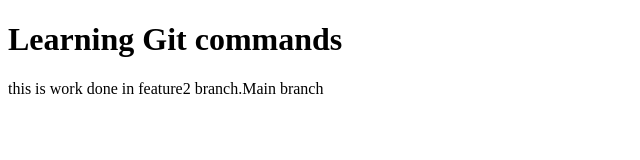
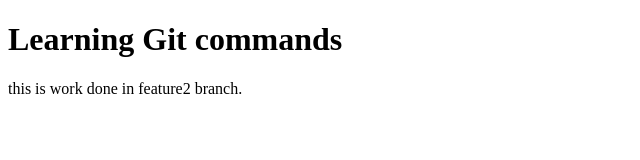
Before and after one commit to pranavshekhar007/Another_one, a plain HTML site: page index.html in a window 1280 px wide. Shown: the whole page, without its empty margins (0-640 px from the left). Drawn offline with Linux system fonts and the light colour scheme.

Commit message:
modified index.html

```diff
--- a/index.html
+++ b/index.html
@@ -7,6 +7,6 @@
 </head>
 <body>
     <h1>Learning Git commands</h1>
-    <p>this is work done in feature2 branch.Main branch</p>
+    <p>this is work done in feature2 branch.</p>
 </body>
 </html>
```
